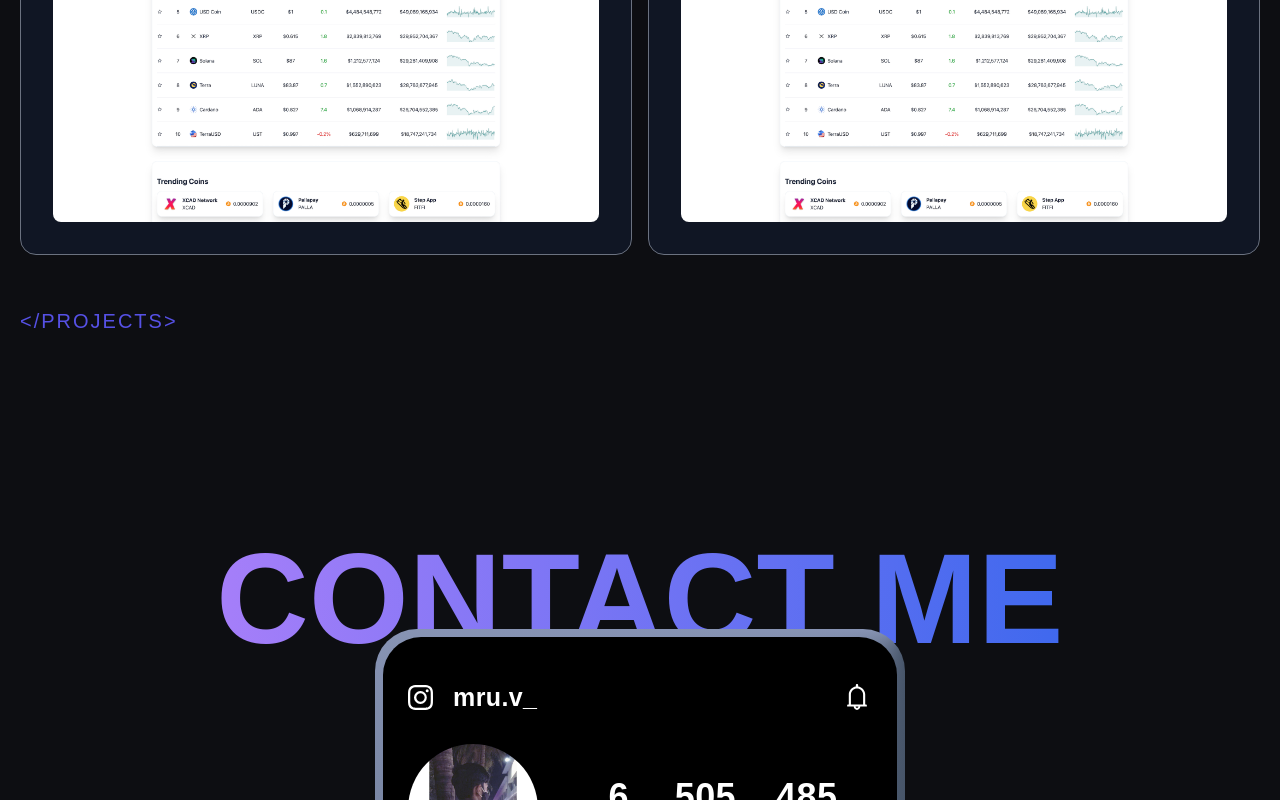
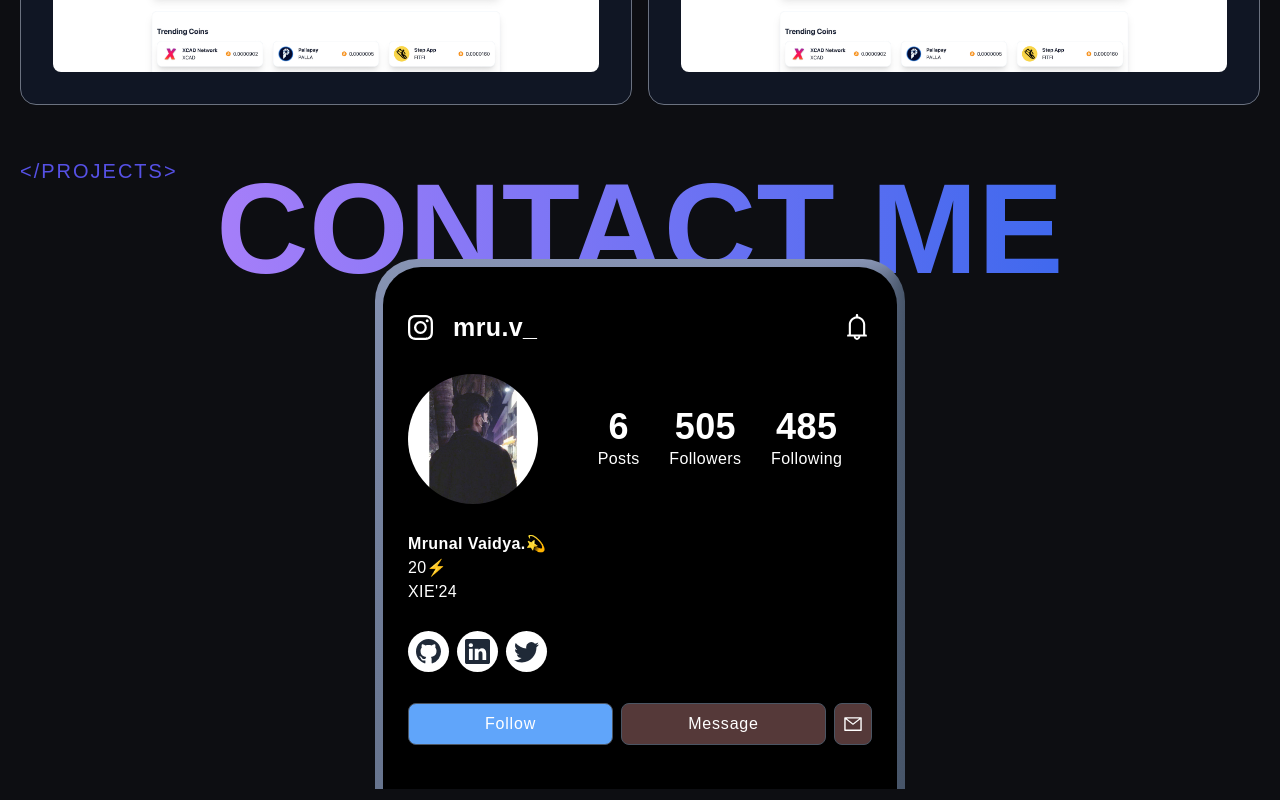
Before and after one commit to MrunalVaidya0715/Portfolio-Advanced, a Next.js app in the folder adv-portfolio/: page / in a window 1280 px wide. Shown: the part 2440-3240 px from the top of the page. Built offline with nearby package versions, Linux system fonts and the light colour scheme.

Commit message:
Changed h-fit md:h-screen

```diff
--- a/adv-portfolio/components/Contact.jsx
+++ b/adv-portfolio/components/Contact.jsx
@@ -3,7 +3,7 @@ import InstaFollow from './InstaFollow'
 
 function Contact() {
     return (
-        <div id='contact' className='w-full mt-[150px]'>
+        <div id='contact' className='w-full mt-[5rem]'>
             <div className='text-center relative top-[34px] hover:top-[12px] uppercase ease-in duration-200'>
 
                 <h1 className='z-[10] font-extrabold text-transparent text-[65px] leading-snug sm:text-7xl sm:leading-snug md:text-8xl  lg:text-9xl bg-clip-text bg-gradient-to-r from-purple-400 to-blue-600 ease-in duration-200'>Contact me</h1>
--- a/adv-portfolio/components/Projects.jsx
+++ b/adv-portfolio/components/Projects.jsx
@@ -3,7 +3,7 @@ import Video from './Video'
 
 function Projects() {
     return (
-        <div id='projects' className=' relative flex w-full h-fit  items-center justify-center p-4 my-16'>
+        <div id='projects' className=' relative flex w-full h-fit md:h-screen  items-center justify-center p-4 my-16'>
             <div className='m-0 p-0  absolute left-0 top-0 flex w-full h-full items-center justify-center overflow-hidden'>
                 <img src='assets/svg/product-lines-bg.svg' alt="/" className='bg-center bg-cover ' />
 
--- a/adv-portfolio/components/Skills.jsx
+++ b/adv-portfolio/components/Skills.jsx
@@ -4,7 +4,7 @@ import Video from './Video'
 
 function Skills() {
   return (
-    <div id='skills' className=' relative flex w-full h-screen  items-center justify-center p-4 my-16'>
+    <div id='skills' className=' relative flex w-full h-fit md:h-screen  items-center justify-center p-4 my-16'>
       <div className='m-0 p-0  absolute left-0 top-0 flex w-full h-full items-center justify-center overflow-hidden'>
       <video src='assets/videos/backVideo.mp4' alt="/" autoPlay loop muted className='bg-center bg-cover  transform-gpu ' />
 
```
